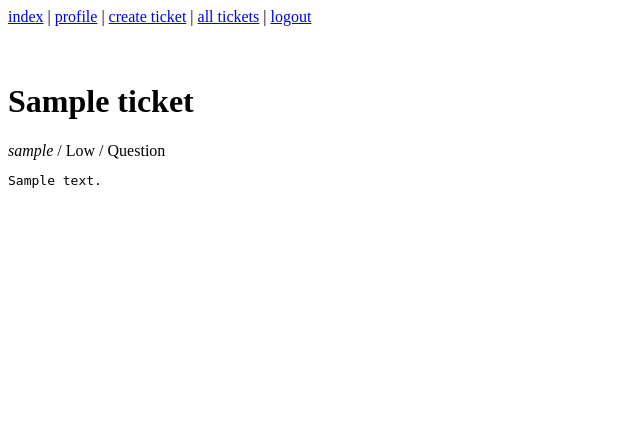
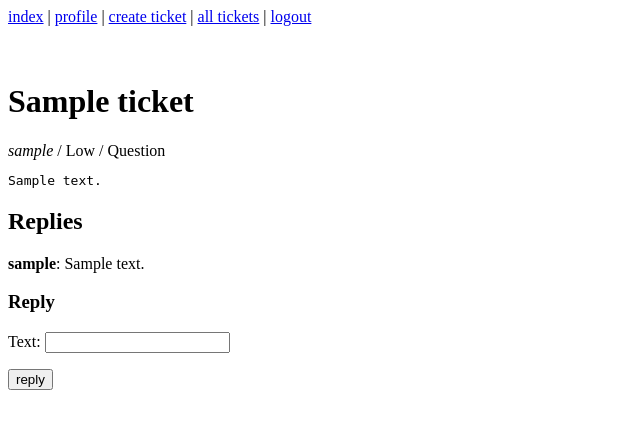
Before and after one commit to kamucho-ru/paypal_integration, a Django app: a page that uses templates/ticket/view.html in a window 1280 px wide. Shown: the top 429 px of the page, without its empty margins (0-640 px from the left). Run offline with Django 3.2, Linux system fonts and the light colour scheme; a user stored in the database is signed in; tables that the repository leaves empty hold one stand-in row (values such as "Sample post").

Commit message:
replies implementation

```diff
--- a/templates/ticket/list.html
+++ b/templates/ticket/list.html
@@ -7,6 +7,7 @@
             <td>id</td>
             <td>user</td>
             <td>title</td>
+            <td>answers</td>
             <td>type</td>
             <td>priority</td>
         </tr>
@@ -19,6 +20,7 @@
                     {{ t.title }}
                 </a>
             </td>
+            <td>{{ t.replies.count }}</td>
             <td>{{ t.get_ticket_type_display }}</td>
             <td>{{ t.get_priority_display }}</td>
             {% if user == t.user %}
--- a/templates/ticket/view.html
+++ b/templates/ticket/view.html
@@ -8,4 +8,17 @@
 <pre>
 {{ ticket.content }}
 </pre>
+
+{% if ticket.replies.exists %}
+    <h2>Replies</h2>
+    {% for r in ticket.replies.all %}
+        <b>{{ r.user }}</b>: {{ r.text }}<br>
+    {% endfor %}
+{% endif %}
+
+<h3>Reply</h3>
+<form method="post">
+<input type="hidden" name="csrfmiddlewaretoken" value="{{ csrf_token }}">
+{{ reply_form.as_p }}
+<input type="submit" value="reply">
 {% endblock %}
--- a/ticket/forms.py
+++ b/ticket/forms.py
@@ -1,6 +1,6 @@
 from django import forms
 
-from .models import Ticket
+from .models import Reply, Ticket
 
 
 class TicketForm(forms.ModelForm):
@@ -17,3 +17,10 @@ class TicketForm(forms.ModelForm):
     class Meta:
         model = Ticket
         fields = ('title', 'content', 'ticket_type', 'priority')
+
+
+class ReplyForm(forms.ModelForm):
+
+    class Meta:
+        model = Reply
+        fields = ('text', )
--- a/ticket/models.py
+++ b/ticket/models.py
@@ -58,3 +58,9 @@ class Order(models.Model):
     payment_email = models.EmailField()
     ticket = models.ForeignKey(Ticket, on_delete=models.CASCADE, related_name='orders')
     amount = models.DecimalField(max_digits=6, decimal_places=2)
+
+
+class Reply(models.Model):
+    ticket = models.ForeignKey(Ticket, on_delete=models.CASCADE, related_name='replies')
+    user = models.ForeignKey(User, on_delete=models.SET_NULL, null=True)
+    text = models.CharField(max_length=5000)
--- a/ticket/views.py
+++ b/ticket/views.py
@@ -1,3 +1,5 @@
+from user.models import get_current_user
+
 from django.conf import settings
 from django.contrib.auth.mixins import LoginRequiredMixin
 from django.contrib.messages.views import SuccessMessageMixin
@@ -8,7 +10,7 @@ from django.views.generic.base import TemplateResponseMixin
 from django.views.generic.detail import BaseDetailView
 from paypal.standard.forms import PayPalPaymentsForm
 
-from ticket.forms import TicketForm
+from ticket.forms import ReplyForm, TicketForm
 from ticket.models import Order, Ticket
 
 
@@ -31,6 +33,30 @@ class ViewTicket(LoginRequiredMixin, BaseDetailView, TemplateResponseMixin):
     model = Ticket
     template_name = 'ticket/view.html'
     slug_field = 'slug'
+
+    def get(self, request, *args, **kwargs):
+        reply_form = ReplyForm()
+        self.object = self.get_object()
+        context = self.get_context_data(object=self.object)
+        context.update({
+            'reply_form': reply_form,
+        })
+        return self.render_to_response(context)
+
+    def post(self, request, *args, **kwargs):
+        reply_form = ReplyForm(data=request.POST)
+        self.object = self.get_object()
+        context = self.get_context_data(object=self.object)
+        context.update({
+            'reply_form': reply_form,
+        })
+        if reply_form.is_valid():
+            reply = reply_form.save(commit=False)
+            reply.ticket = self.object
+            reply.user = get_current_user()
+            reply.save()
+            return redirect('ticket_detail', self.object.slug)
+        return self.render_to_response(context)
 
 
 class PayTicket(LoginRequiredMixin, BaseDetailView, TemplateResponseMixin):
```
Also changed, not shown: ticket/migrations/0005_reply.py (added).
